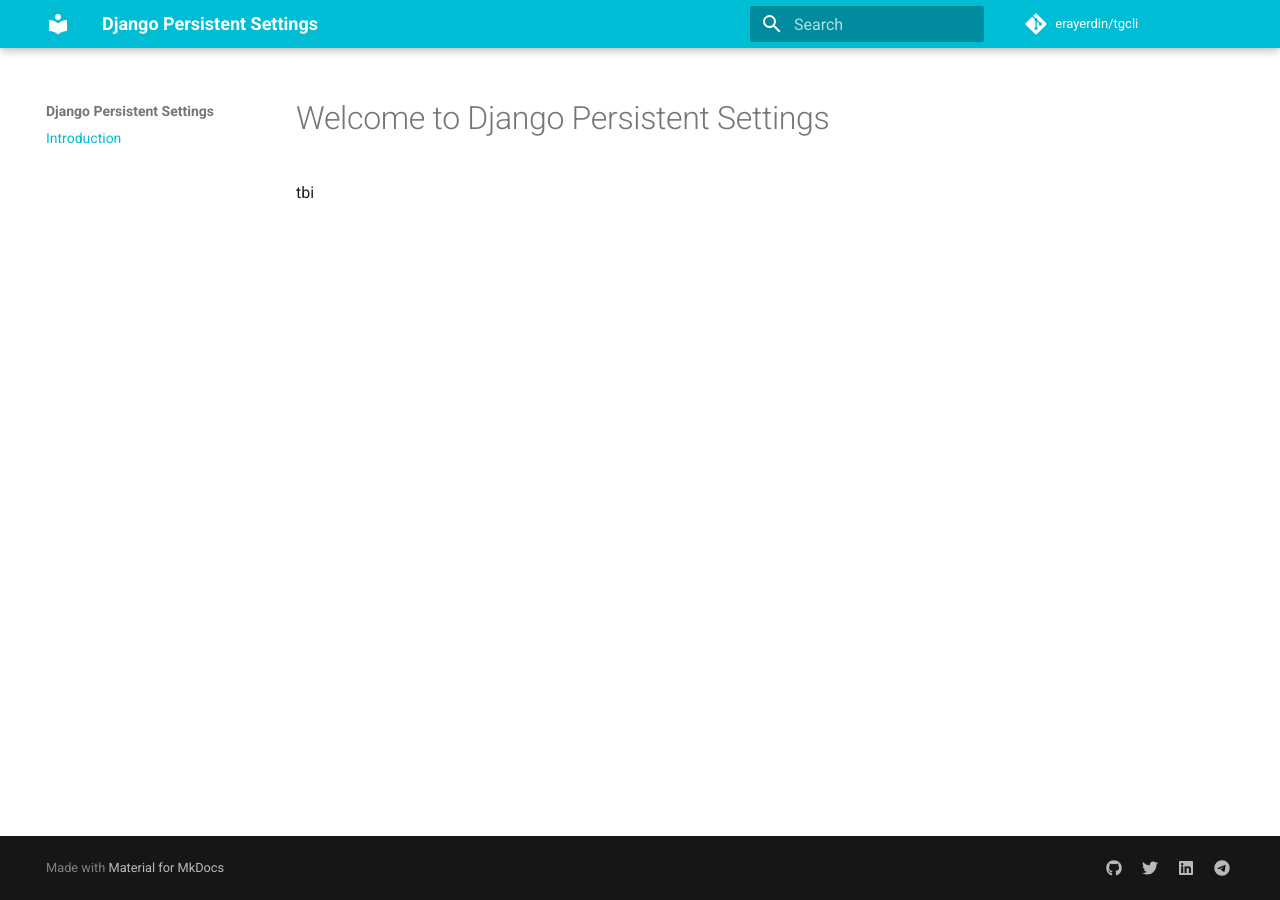
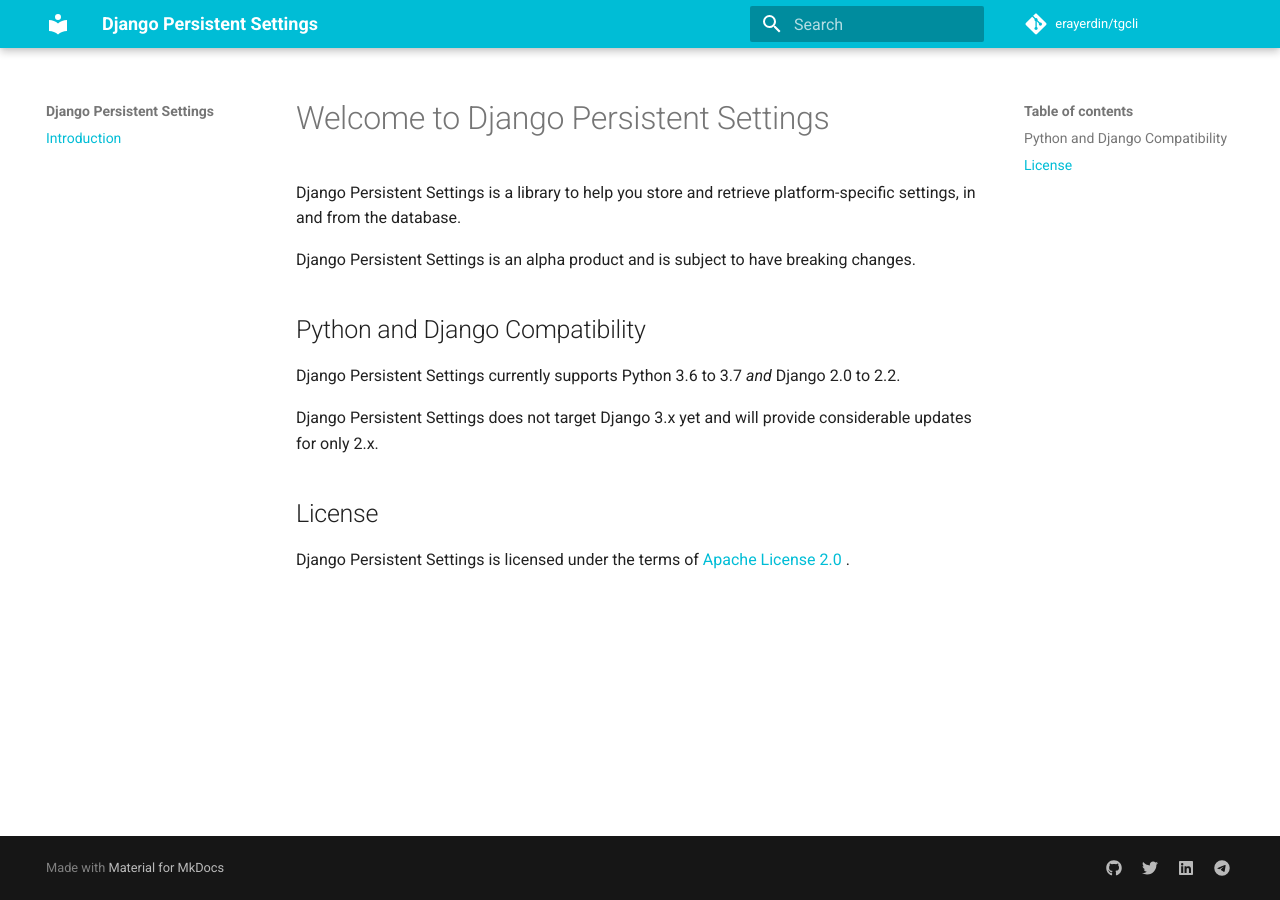
Before and after one commit to erayerdin/django-persistent-settings, an MkDocs documentation site: the page built from docs/index.md, in a window 1280 px wide. Built offline with MkDocs 1.6.1 and Material for MkDocs 9.7.7, drawn with Linux system fonts in a browser that asks for light colours; comment, search, counter and statistics services are not loaded.

Commit message:
added home for docs

```diff
--- a/docs/index.md
+++ b/docs/index.md
@@ -1,3 +1,21 @@
 # Welcome to Django Persistent Settings
 
-tbi
+Django Persistent Settings is a library to help you store and
+retrieve platform-specific settings, in and from the database.
+
+Django Persistent Settings is an alpha product and is subject to
+have breaking changes.
+
+## Python and Django Compatibility
+
+Django Persistent Settings currently supports Python 3.6 to 3.7
+*and* Django 2.0 to 2.2.
+
+Django Persistent Settings does not target Django 3.x yet and
+will provide considerable updates for only 2.x.
+
+## License
+
+Django Persistent Settings is licensed under the terms of
+[Apache License 2.0](http://www.apache.org/licenses/LICENSE-2.0)
+.
```
